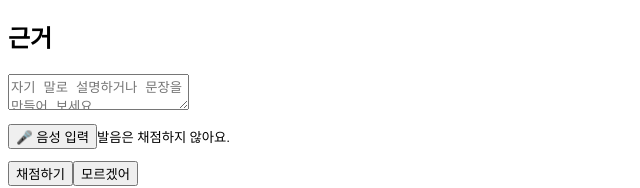
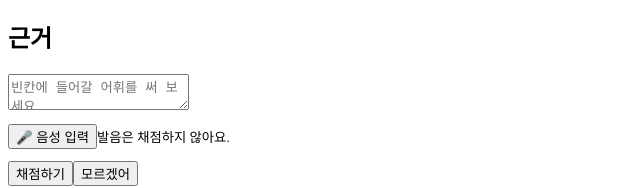
Before and after one commit to wookun112-cyber/vocab-adventure, a website with bundled scripts: page index.html in a window 1280 px wide. Shown: the part 898-1086 px from the top of the page, 0-640 px from the left. Built offline with nearby package versions, Linux system fonts and the light colour scheme; a script that the page names is missing.

Commit message:
Update subjective answer guidance for fill-in questions

```diff
--- a/index.html
+++ b/index.html
@@ -53,7 +53,7 @@
     <div id="qText" class="question"></div>
     <div id="qContext" class="context hidden"></div>
     <div id="options" class="options"></div>
-    <textarea id="answer" class="hidden" placeholder="자기 말로 설명하거나 문장을 만들어 보세요."></textarea>
+    <textarea id="answer" class="hidden" placeholder="빈칸에 들어갈 어휘를 써 보세요."></textarea>
     <div id="voiceRow" class="row hidden" style="margin-top:10px"><button id="mic" class="voice">🎤 음성 입력</button><small id="voiceHint" class="muted">발음은 채점하지 않아요.</small></div>
     <div class="actions" style="margin-top:12px"><button id="submit" class="primary hidden">채점하기</button><button id="dontKnow" class="ghost">모르겠어</button></div>
     <div id="feedback" class="feedback hidden"></div>
```
